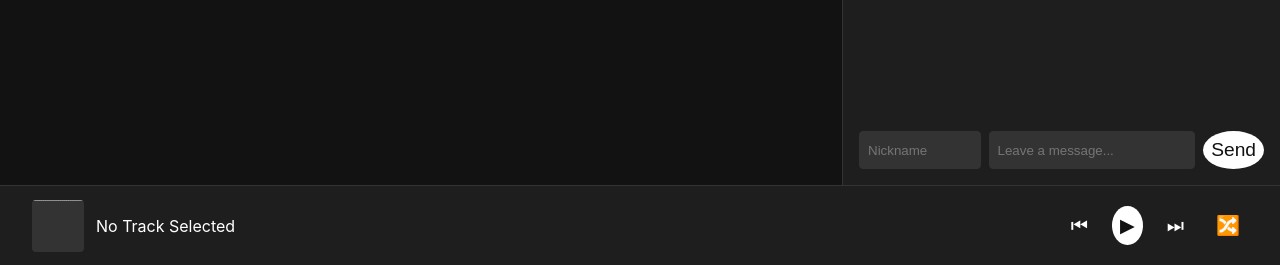
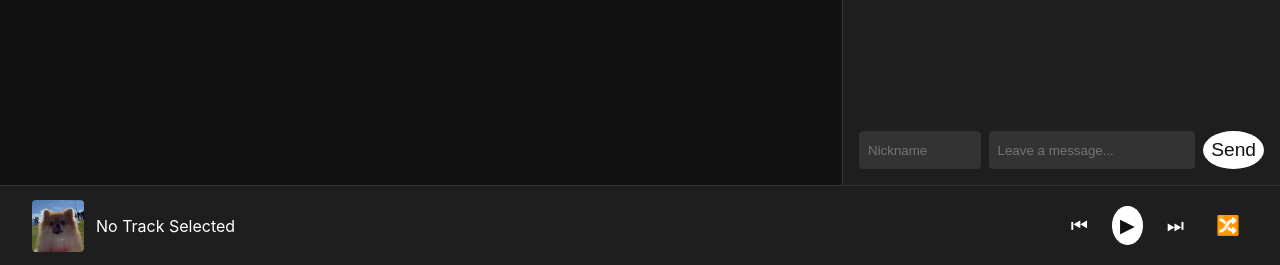
Before and after one commit to yangarch/cyber-topgoal, a FastAPI app: page / in a window 1280 px wide. Shown: the part 535-800 px from the top of the page. Run offline with FastAPI, Linux system fonts and the light colour scheme; data that the repository does not hold is empty.

Commit message:
Use default.jpeg as the fallback album cover
Replace the plain gray placeholder with a proper default cover image,
served from the cover endpoint when a track has no embedded/folder art
and shown as the player's initial image. Bump static asset version.

Co-Authored-By: Claude Opus 4.8 <noreply@anthropic.com>

```diff
--- a/app/main.py
+++ b/app/main.py
@@ -208,5 +208,5 @@ async def get_cover(file_id: str):
          if os.path.exists(img_path):
              return FileResponse(img_path, headers=cache_headers)
 
-    # 3) Placeholder
-    return FileResponse("static/placeholder.png", headers=cache_headers)
+    # 3) Default cover
+    return FileResponse("static/default.jpeg", headers=cache_headers)
--- a/templates/index.html
+++ b/templates/index.html
@@ -5,7 +5,7 @@
     <meta charset="UTF-8">
     <meta name="viewport" content="width=device-width, initial-scale=1.0">
     <title>Cyber TopGoal</title>
-    <link rel="stylesheet" href="/static/style.css?v=3">
+    <link rel="stylesheet" href="/static/style.css?v=4">
     <link rel="icon" type="image/png" sizes="32x32" href="/static/favicon-32x32.png">
     <link rel="shortcut icon" href="/static/favicon.ico">
     <link rel="apple-touch-icon" sizes="180x180" href="/static/apple-touch-icon.png">
@@ -54,7 +54,7 @@
 
     <footer id="player-bar">
         <div class="now-playing">
-            <img id="np-cover" class="np-cover" src="/static/placeholder.png" alt="Album cover">
+            <img id="np-cover" class="np-cover" src="/static/default.jpeg" alt="Album cover">
             <div class="np-text">
                 <div id="np-title">No Track Selected</div>
                 <div id="np-artist" style="font-size: 0.8rem; color: #b3b3b3;"></div>
@@ -71,7 +71,7 @@
         <audio id="audio-player"></audio>
     </footer>
 
-    <script src="/static/app.js?v=3"></script>
+    <script src="/static/app.js?v=4"></script>
 </body>
 
 </html>
```
Also changed, not shown: static/default.jpeg (added).
